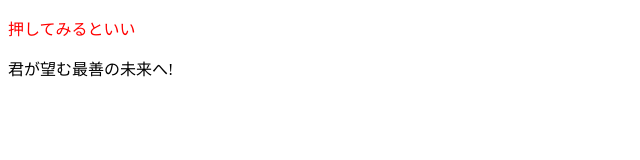
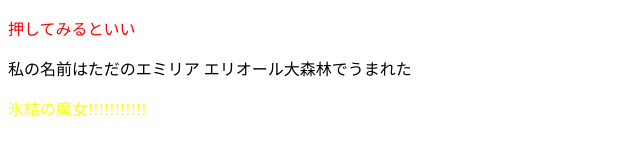
Before and after one commit to KanayamaHayato/test_repository_Research-andDevelopmentLiteracy, a plain HTML site: page index.html in a window 1280 px wide. Shown: the whole page, without its empty margins (0-640 px from the left). Drawn offline with Linux system fonts and the light colour scheme.

Commit message:
Update index.html

```diff
--- a/index.html
+++ b/index.html
@@ -6,6 +6,8 @@
   </head>
   <body>
     <p style="color:red">押してみるといい</p>
-    <a>君が望む最善の未来へ!</a>
+    私の名前はただのエミリア
+    エリオール大森林でうまれた
+    <p style="color:yellow">氷結の魔女!!!!!!!!!!!</p>
   </body>
 </html>
```
